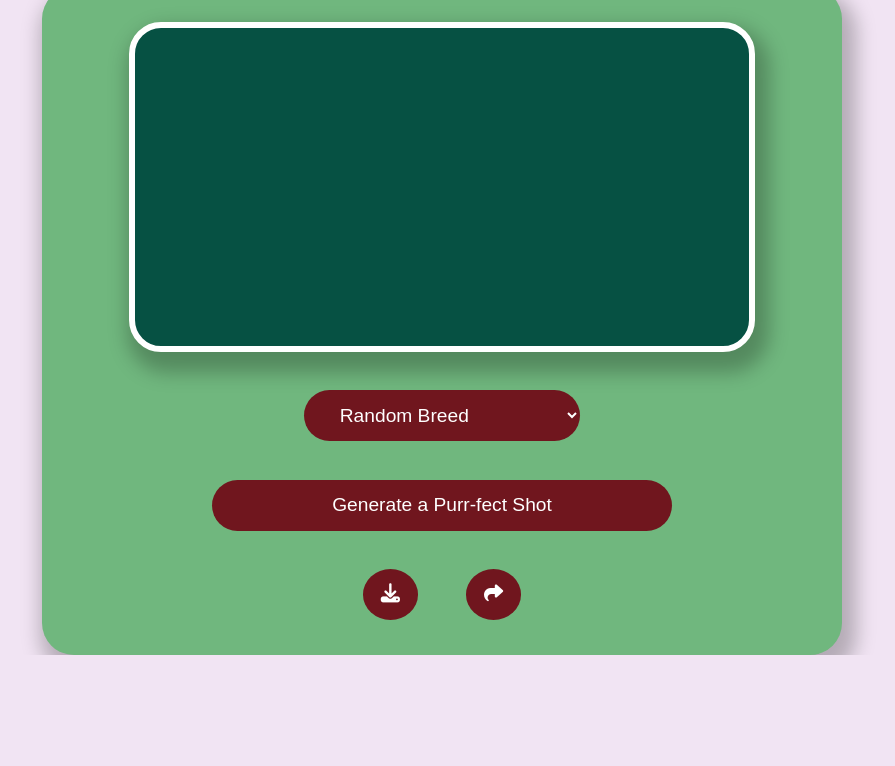
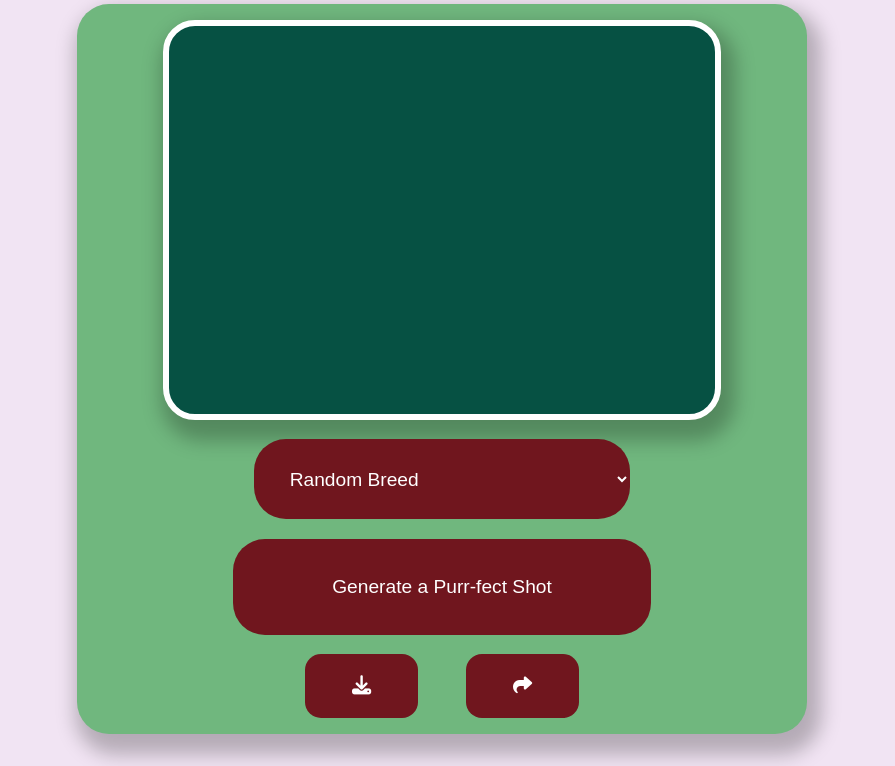
Before and after one commit to AdrishikharChowdhury/Cat-in-The-Hat, a plain HTML site: page index.html in a window 1280 px wide. Shown: the part 145-911 px from the top of the page, without its empty margins (198-1093 px from the left). Before the commit the page ends 800 px from the top, so only its background shows below. Drawn offline with Linux system fonts and the light colour scheme; no server answers.

Commit message:
Posted On LinkedIn

```diff
--- a/assets/css/mobilestyle.css
+++ b/assets/css/mobilestyle.css
@@ -13,7 +13,6 @@
         width: 80%;
         max-width: 95vw;
         min-width: 160px;
-        aspect-ratio: 1 / 1;
     }
 
     .dropdowns, .cta {
@@ -22,8 +21,8 @@
         width: 80%;
     }
 
-    select, #generate, #copy, #download, #share {
-        width: 60%;
+    select, #generate {
+        width: 80%;
         font-size: 1rem;
         margin-bottom: 0.5rem;
     }
@@ -37,10 +36,6 @@
     }
     .subheading {
         font-size: 1.1rem;
-    }
-
-    #copy, #download, #share{
-        width: 10%;
     }
 }
 
@@ -73,7 +68,7 @@
         width: 80%;
         flex-direction: row;
     }
-    select, #generate, #copy, #download, #share {
+    select{
         width: 80%;
         max-width: 99vw;
         min-width: 80px;
@@ -103,13 +98,6 @@
 
 /* Extra Small Devices (≤ 400px) */
 @media (max-width: 400px) {
-     #copy, #download, #share {
-        width: 15%;
-        max-width: 98vw;
-        min-width: 60px;
-        font-size: 0.92rem;
-    }
-
     .facts {
         font-size: 0.8rem;
     }
@@ -133,7 +121,6 @@
     }
     #cat-photo {
         width: 80%;
-        height: 50%;
         border-radius: 2rem;
         background-size: contain;
     }
@@ -144,22 +131,15 @@
         height: 8%;
     }
     select {
-        width: 40%;
-        height: 100%;
+        width: 60%;
         font-size: 1.2rem;
         padding-left: 2rem;
     }
     #generate {
         width: 60%;
-        height: 8%;
         font-size: 1.2rem;
     }
-    #copy, #download, #share {
-        width: 8%;
-        height: 100%;
-        border-radius: 50%;
-        font-size: 1.2rem;
-    }
+
     .facts {
         font-size: 0.9rem;
         padding: 1rem 2rem;
--- a/assets/css/style.css
+++ b/assets/css/style.css
@@ -1,6 +1,7 @@
 *{
     margin: 0;
     padding: 0;
+    box-sizing: border-box;
 }
 
 :root{
@@ -13,10 +14,14 @@
 }
 
 body{
+    overflow-x: hidden;
     background-color: var(--bgcolor);
     display: flex;
-    height: 100vh;
-    width: 100%;
+    padding: 2rem;
+    min-width: 100vw;
+    max-width: 100%;
+    min-height: 100vh;
+    max-height: 100%;
     justify-content: center;
     align-items: center;
     flex-direction: column;
@@ -45,7 +50,7 @@ header{
 }
 
 main{
-    height: 85%;
+    height: max-content;
     background-color: var(--section-color);
     width: 30%;
     display: flex;
@@ -54,12 +59,13 @@ main{
     align-items: center;
     border-radius: 2rem;
     box-shadow: 0.4rem 0.8rem 1.2rem 0.5rem rgba(0, 0, 0, 0.25);
-    padding: 1rem;
+    padding: 2rem;
+    gap: 2rem;
 }
 
 #cat-photo{
-    width: 80%;
-    height: 50%;
+    width: 90%;
+    height: 25rem;
     background-color: var(--fact-color);
     border: var(--img-holder) 0.4rem solid;
     display: flex;
@@ -86,8 +92,8 @@ main{
 }
 
 select{
-    width: 40%;
-    height: 100%;
+    width: 90%;
+    height: 5rem;
     background-color: var(--btn-color);
     color: white;
     font-size: 1.2rem;
@@ -116,8 +122,8 @@ select{
 }
 
 #generate{
-    width: 60%;
-    height: 8%;
+    width: 90%;
+    height: 6rem;
     background-color: var(--btn-color);
     color: white;
     font-size: 1.2rem;
@@ -130,8 +136,8 @@ canvas,#copy{
 }
 
 #copy,#download,#share{
-    width: 13%;
-    height: 100%;
+    width: 18%;
+    height: 4rem;
     background-color: var(--btn-color);
     color: white;
     font-size: 1.2rem;
```
